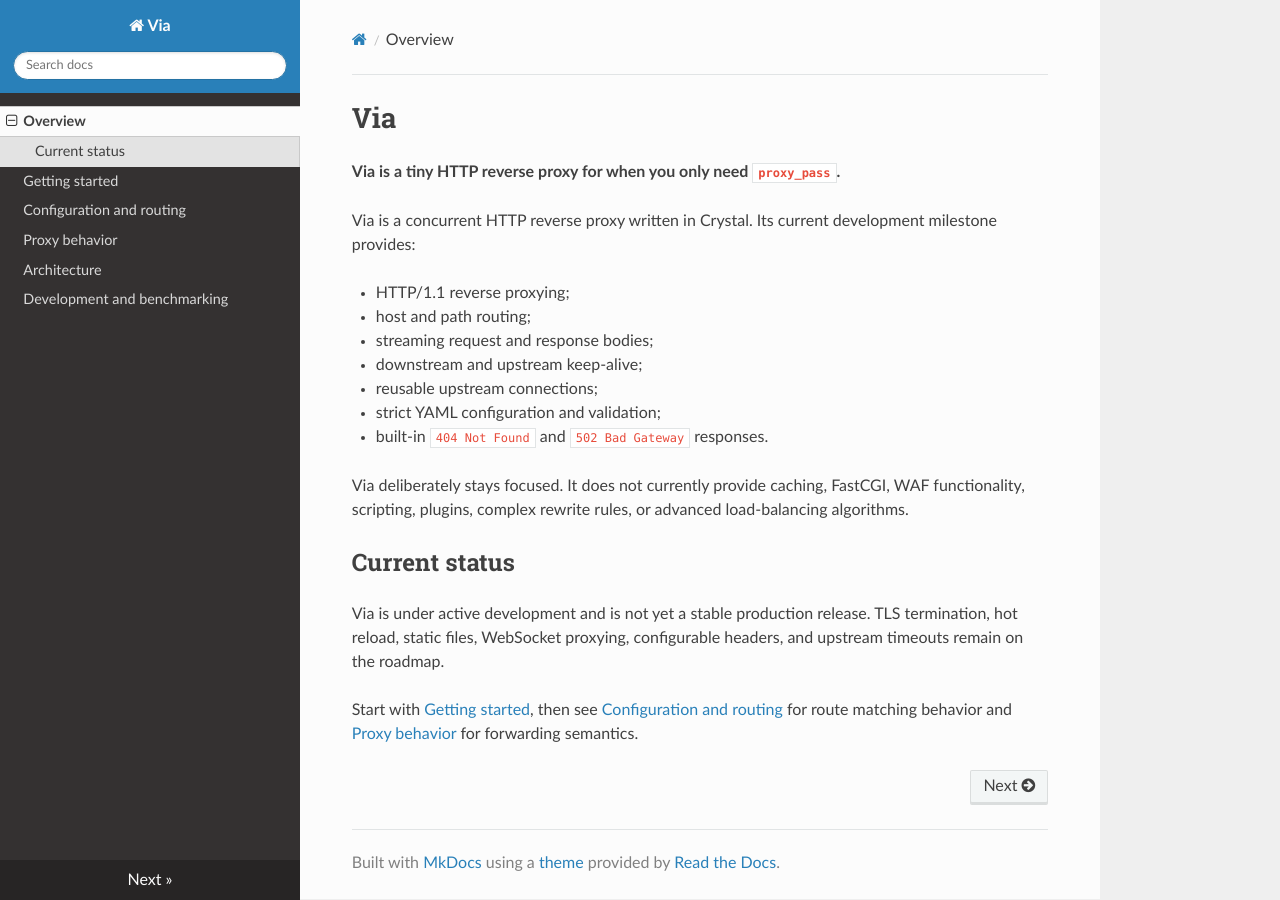
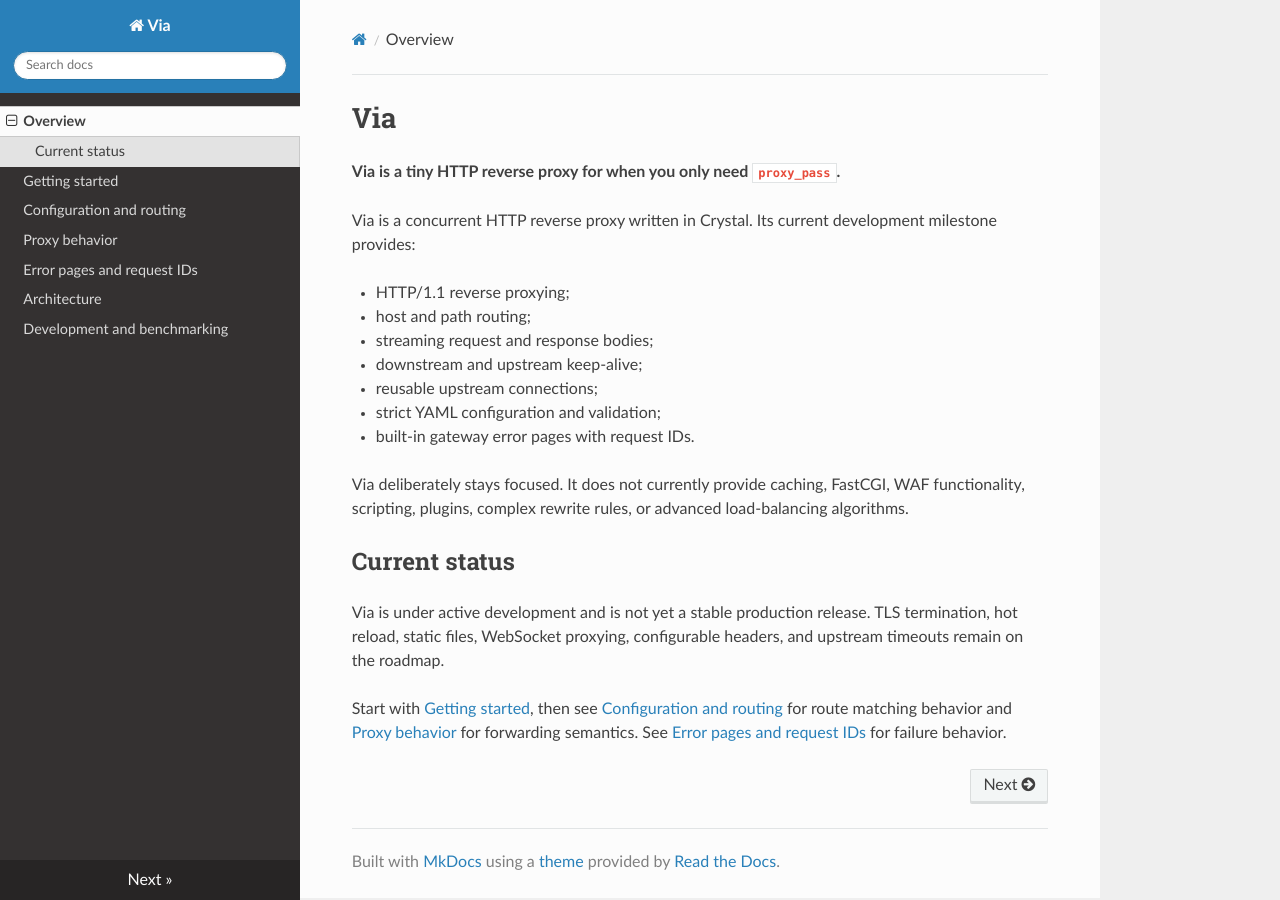
Before and after one commit to mkrdnk/via, an MkDocs documentation site: the page built from docs/index.md, in a window 1280 px wide. Built offline with MkDocs 1.6.1, drawn with Linux system fonts in a browser that asks for light colours; nearby versions of some CDN libraries.

Commit message:
docs: describe error pages and request IDs

```diff
--- a/docs/index.md
+++ b/docs/index.md
@@ -11,7 +11,7 @@ development milestone provides:
 - downstream and upstream keep-alive;
 - reusable upstream connections;
 - strict YAML configuration and validation;
-- built-in `404 Not Found` and `502 Bad Gateway` responses.
+- built-in gateway error pages with request IDs.
 
 Via deliberately stays focused. It does not currently provide caching,
 FastCGI, WAF functionality, scripting, plugins, complex rewrite rules, or
@@ -25,4 +25,5 @@ headers, and upstream timeouts remain on the roadmap.
 
 Start with [Getting started](getting-started.md), then see
 [Configuration and routing](configuration.md) for route matching behavior and
-[Proxy behavior](proxy-behavior.md) for forwarding semantics.
+[Proxy behavior](proxy-behavior.md) for forwarding semantics. See
+[Error pages and request IDs](errors.md) for failure behavior.
--- a/mkdocs.yml
+++ b/mkdocs.yml
@@ -5,6 +5,7 @@ nav:
   - Getting started: getting-started.md
   - Configuration and routing: configuration.md
   - Proxy behavior: proxy-behavior.md
+  - Error pages and request IDs: errors.md
   - Architecture: architecture.md
   - Development and benchmarking: development.md
 
```
Also changed, not shown: README.md (+1 -0 lines), docs/errors.md (added, +56 -0 lines).
